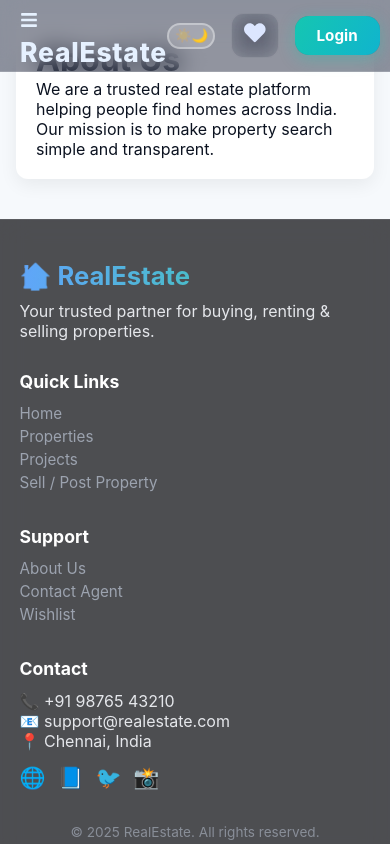
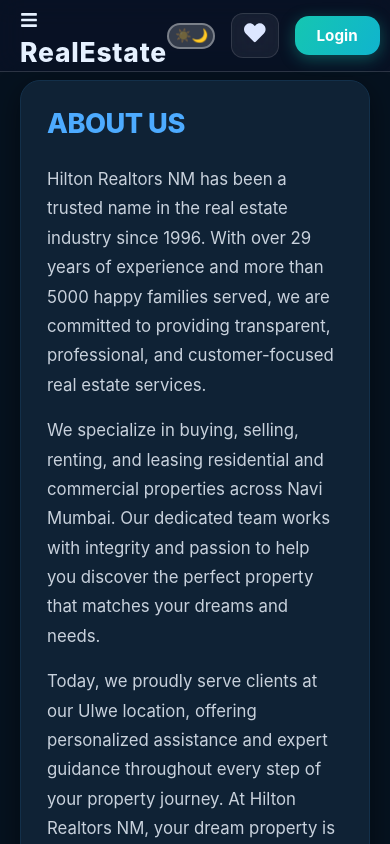
Before and after one commit to Hiltonrealtorsnm/frontend, a React (Create React App) app in the folder realestate_frontend/: page /about in a window 390 px wide. Shown: the top 844 px of the page. Built offline with nearby package versions, Linux system fonts and the light colour scheme.

Commit message:
Complted

```diff
--- a/realestate_frontend/src/api/api.js
+++ b/realestate_frontend/src/api/api.js
@@ -1,6 +1,6 @@
 import axios from "axios";
 
-const BASE = "http://localhost:8080";
+const BASE = "https://hiltonbackend.onrender.com";
 
 const api = axios.create({
   baseURL: BASE,
--- a/realestate_frontend/src/pages/About.js
+++ b/realestate_frontend/src/pages/About.js
@@ -1,12 +1,32 @@
 import React from "react";
 import "../styles/pages/about.css";
 
-export default function About(){
+export default function About() {
   return (
-    <div className="container" style={{paddingTop:20}}>
+    <div className="about-container">
       <div className="about-box">
-        <h1>About Us</h1>
-        <p>We are a trusted real estate platform helping people find homes across India. Our mission is to make property search simple and transparent.</p>
+        <h1 className="about-title">About Us</h1>
+
+        <p className="about-text">
+          Hilton Realtors NM has been a trusted name in the real estate
+          industry since 1996. With over 29 years of experience and more than
+          5000 happy families served, we are committed to providing transparent,
+          professional, and customer-focused real estate services.
+        </p>
+
+        <p className="about-text">
+          We specialize in buying, selling, renting, and leasing residential and
+          commercial properties across Navi Mumbai. Our dedicated team works
+          with integrity and passion to help you discover the perfect property
+          that matches your dreams and needs.
+        </p>
+
+        <p className="about-text">
+          Today, we proudly serve clients at our Ulwe location, offering
+          personalized assistance and expert guidance throughout every step of
+          your property journey. At Hilton Realtors NM, your dream property is
+          our mission.
+        </p>
       </div>
     </div>
   );
--- a/realestate_frontend/src/styles/pages/about.css
+++ b/realestate_frontend/src/styles/pages/about.css
@@ -1,10 +1,98 @@
-.about-page {
-  padding: 20px;
+/* ============================================================
+   ABOUT PAGE — Matches Your Dark Projects Page UI
+   Supports Light + Dark Mode using color-theme="light"
+============================================================ */
+
+/* ------------------ THEME VARIABLES ------------------ */
+
+/* Dark Theme (default) */
+:root {
+  --about-bg: #06121f;           /* same tone as projects page */
+  --about-card-bg: #0f2235;      /* same as project card */
+  --about-border: #13304a;
+  --about-text-main: #ffffff;
+  --about-text-sub: #c8d1dc;
+  --about-heading: #4dabff;      /* soft blue heading */
+  --about-shadow: rgba(0, 0, 0, 0.45);
 }
 
+/* Light Theme */
+:root[color-theme="light"] {
+  --about-bg: #f2f5f9;
+  --about-card-bg: #ffffff;
+  --about-border: #d4dce6;
+  --about-text-main: #0c1a2a;
+  --about-text-sub: #516173;
+  --about-heading: #0033a0;
+  --about-shadow: rgba(0, 0, 0, 0.15);
+}
+
+/* ------------------ PAGE WRAPPER ------------------ */
+.about-container {
+  width: 100%;
+  min-height: calc(100vh - var(--nav-height));
+  padding: 80px 20px;
+
+  display: flex;
+  justify-content: center;
+
+  background: var(--about-bg);
+  transition: background 0.35s ease;
+}
+
+/* ------------------ CARD BOX ------------------ */
 .about-box {
-  background: #fff;
-  padding: 20px;
-  border-radius: 12px;
-  box-shadow: 0 6px 18px #00000010;
+  max-width: 900px;
+  width: 100%;
+  padding: 40px;
+
+  background: var(--about-card-bg);
+  border: 1px solid var(--about-border);
+  border-radius: 20px;
+
+  box-shadow: 0 8px 28px var(--about-shadow);
+  backdrop-filter: blur(12px);
+
+  transition: all 0.35s ease;
 }
+
+/* ------------------ TITLE ------------------ */
+.about-title {
+  font-size: 2.2rem;
+  font-weight: 800;
+  color: var(--about-heading);
+  margin-bottom: 25px;
+  text-transform: uppercase;
+  letter-spacing: -0.5px;
+
+  transition: color 0.3s ease;
+}
+
+/* ------------------ PARAGRAPHS ------------------ */
+.about-text {
+  font-size: 1.15rem;
+  line-height: 1.75;
+  color: var(--about-text-sub);
+  margin-bottom: 16px;
+
+  transition: color 0.3s ease;
+}
+
+.about-text strong {
+  color: var(--about-text-main);
+}
+
+/* ------------------ RESPONSIVE ------------------ */
+@media (max-width: 600px) {
+  .about-box {
+    padding: 26px;
+  }
+
+  .about-title {
+    font-size: 1.7rem;
+  }
+
+  .about-text {
+    font-size: 1.05rem;
+  }
+}
```
